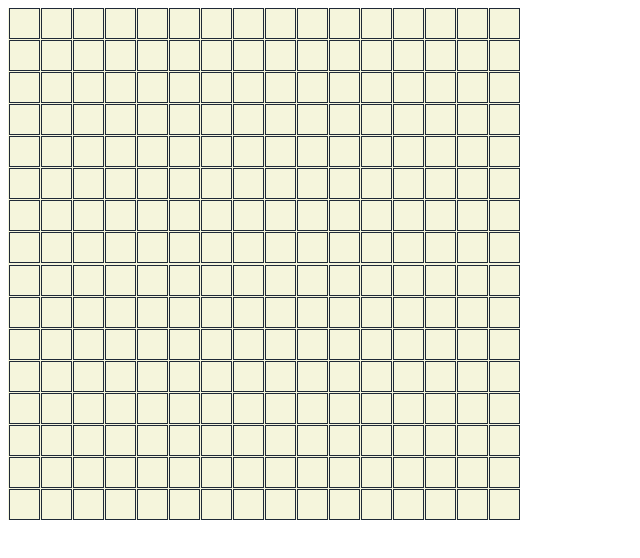
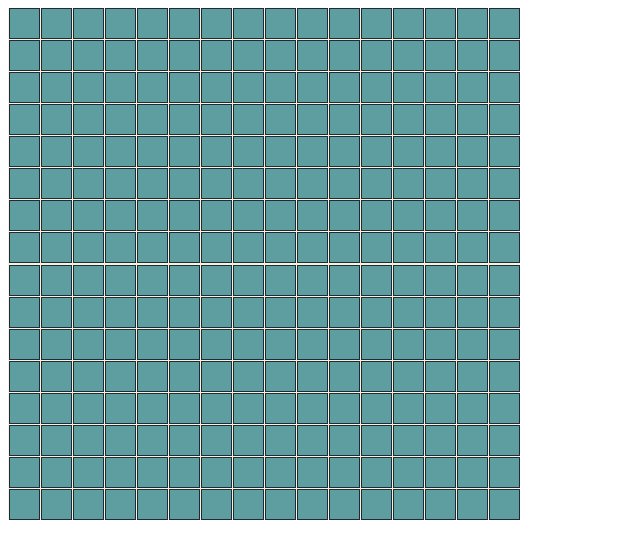
Before and after one commit to ARParizi/Odin-Project--Etch-a-Sketch, a plain HTML site: page index.html in a window 1280 px wide. Shown: the whole page, without its empty margins (0-640 px from the left). Drawn offline with Linux system fonts and the light colour scheme.

Commit message:
Change class subbing

```diff
--- a/javascript.js
+++ b/javascript.js
@@ -5,6 +5,7 @@ const pixelArr = [];
 for (let i = 0; i < 16; i++) {
     for (let j = 0; j < 16; j++) {
         let newPixel = document.createElement('div');
+        newPixel.classList.add('initialize-pixel');
         newPixel.addEventListener('mouseover', mouseOver);
         pixelArr.push(newPixel);
     }
--- a/style.css
+++ b/style.css
@@ -1,5 +1,5 @@
 #grid-container {
-    background-color:  beige;
+    background-color: beige;
     width: 512px;
     height: 512px;
     display: flex;
@@ -8,8 +8,8 @@
     justify-content: center;
 }
 
-#grid-container div {
-    /* background-color:  cadetblue; */
+.initialize-pixel {
+    background-color: cadetblue;
     width: 29px;
     height: 29px;
     border: 1px solid #1f2937;
```
